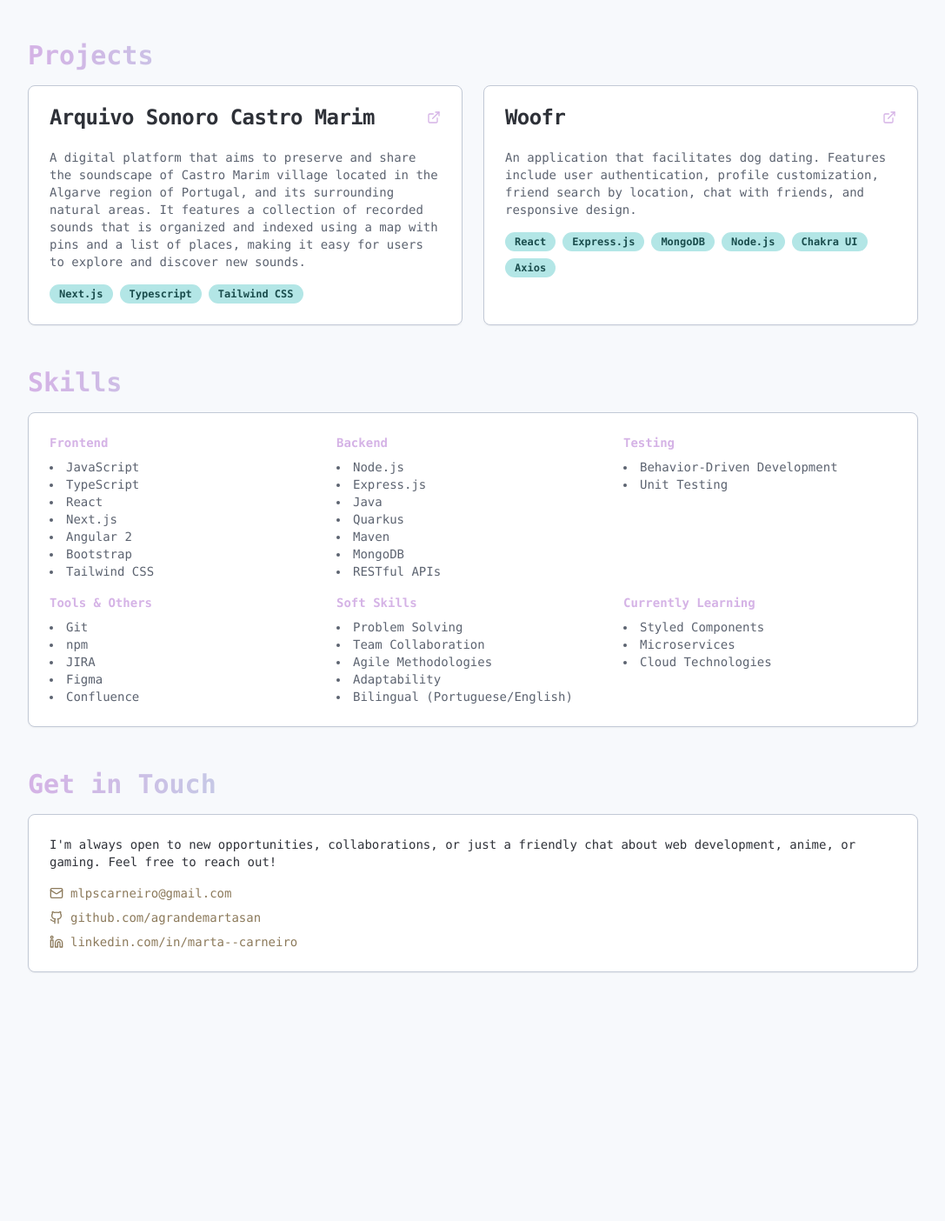
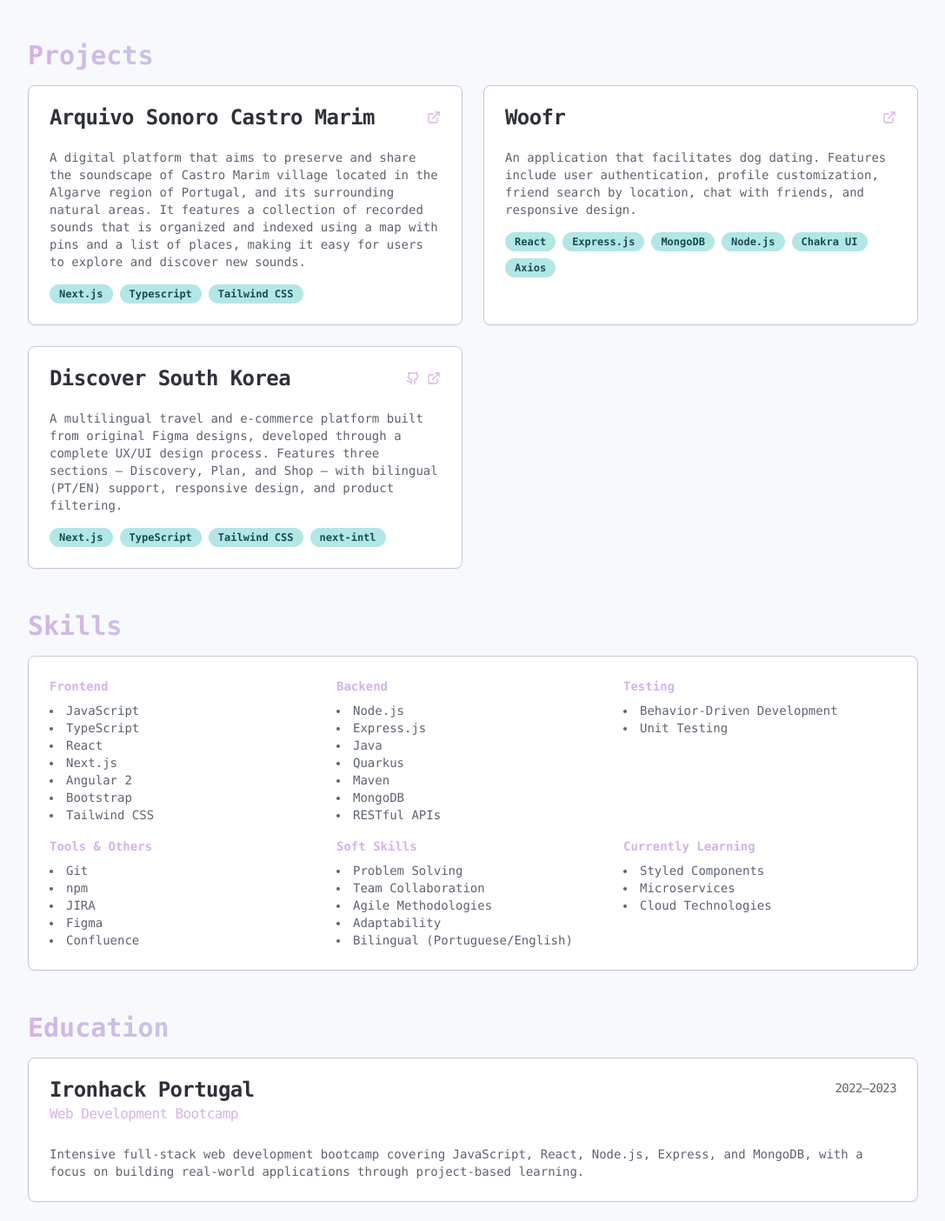
Before and after one commit to agrandemartasan/marta-carneiro-portfolio, a Next.js app: page / in a window 1280 px wide. Shown: the part 1365-2769 px from the top of the page at 87% size, without its empty margins (96-1183 px from the left). Before the commit the page ends 2579 px from the top, so only its background shows below. Built offline with nearby package versions, Linux system fonts and the light colour scheme.

Commit message:
Add South Korea project and Education section to portfolio

```diff
--- a/src/app/page.tsx
+++ b/src/app/page.tsx
@@ -130,6 +130,13 @@ export default function Home() {
               ]}
               link="https://woo-fr.netlify.app/"
             />
+            <ProjectCard
+              title="Discover South Korea"
+              description="A multilingual travel and e-commerce platform built from original Figma designs, developed through a complete UX/UI design process. Features three sections — Discovery, Plan, and Shop — with bilingual (PT/EN) support, responsive design, and product filtering."
+              tags={["Next.js", "TypeScript", "Tailwind CSS", "next-intl"]}
+              link="https://south-korea-tourism.vercel.app/"
+              githubLink="https://github.com/agrandemartasan/south-korea-tourism"
+            />
           </div>
         </section>
 
@@ -195,6 +202,26 @@ export default function Home() {
           </Card>
         </section>
 
+        <section id="education" className="mb-8 sm:mb-12 scroll-mt-14">
+          <h2 className="text-2xl sm:text-3xl font-semibold mb-4 gradient-text">
+            Education
+          </h2>
+          <div className="flex flex-col gap-6">
+            <EducationCard
+              institution="Ironhack Portugal"
+              program="Web Development Bootcamp"
+              period="2022–2023"
+              description="Intensive full-stack web development bootcamp covering JavaScript, React, Node.js, Express, and MongoDB, with a focus on building real-world applications through project-based learning."
+            />
+            <EducationCard
+              institution="IEFP — Instituto do Emprego e Formação Profissional"
+              program="UX/UI Design"
+              period="2025–2026"
+              description="Comprehensive UX/UI design course covering the full design process — from user research and wireframing to prototyping and visual design in Figma. The capstone project, Discover South Korea, was later developed into a fully functional multilingual web application."
+            />
+          </div>
+        </section>
+
         <section id="contact" className="scroll-mt-14">
           <h2 className="text-2xl sm:text-3xl font-semibold mb-4 gradient-text">
             Get in Touch
@@ -246,18 +273,31 @@ function ProjectCard({
   title,
   description,
   tags,
-  link
+  link,
+  githubLink
 }: {
   title: string;
   description: string;
   tags: string[];
   link: string;
+  githubLink?: string;
 }) {
   return (
     <Card className="bg-card text-card-foreground">
       <CardHeader>
         <CardTitle className="flex items-center justify-between">
           {title}
+          <div className="flex items-center gap-2">
+            {githubLink && (
+              <a
+                href={githubLink}
+                target="_blank"
+                rel="noopener noreferrer"
+                className="text-primary hover:text-primary/80"
+              >
+                <Github className="h-4 w-4" />
+              </a>
+            )}
             <a
               href={link}
               target="_blank"
@@ -266,6 +306,7 @@ function ProjectCard({
             >
               <ExternalLink className="h-4 w-4" />
             </a>
+          </div>
         </CardTitle>
       </CardHeader>
       <CardContent>
@@ -286,6 +327,39 @@ function ProjectCard({
   );
 }
 
+function EducationCard({
+  institution,
+  program,
+  period,
+  description
+}: {
+  institution: string;
+  program: string;
+  period: string;
+  description: string;
+}) {
+  return (
+    <Card className="bg-card text-card-foreground">
+      <CardHeader>
+        <CardTitle className="flex items-start justify-between gap-4">
+          <div>
+            <span className="block">{institution}</span>
+            <span className="block text-base font-normal text-primary mt-1">
+              {program}
+            </span>
+          </div>
+          <span className="text-sm font-normal text-muted-foreground whitespace-nowrap">
+            {period}
+          </span>
+        </CardTitle>
+      </CardHeader>
+      <CardContent>
+        <p className="text-muted-foreground">{description}</p>
+      </CardContent>
+    </Card>
+  );
+}
+
 function SkillCategory({ title, skills }: { title: string; skills: string[] }) {
   return (
     <div>
--- a/src/components/navigation.tsx
+++ b/src/components/navigation.tsx
@@ -22,6 +22,7 @@ export function Navigation() {
     { href: "#about", label: "About" },
     { href: "#projects", label: "Projects" },
     { href: "#skills", label: "Skills" },
+    { href: "#education", label: "Education" },
     { href: "#contact", label: "Contact" }
   ];
 
```
Lines whose indentation alone changed are shown as unchanged.
